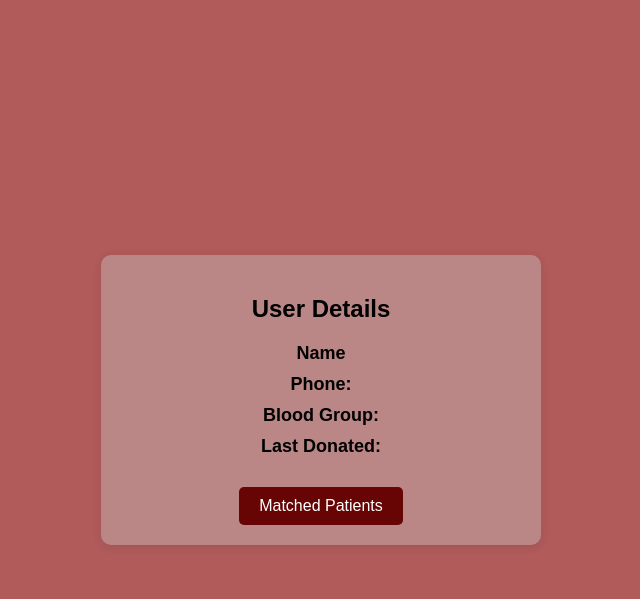
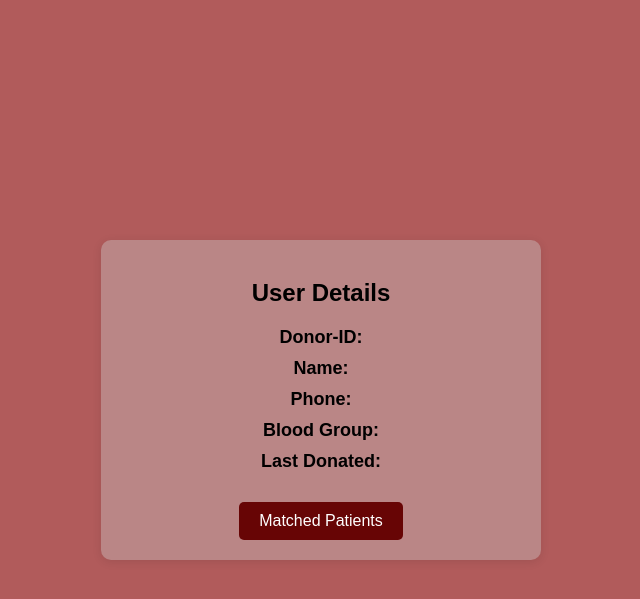
Before and after one commit to aadhityakumaran/donorcall-js, a Node server app: template Donor/views/profile.ejs in a window 1280 px wide. Shown: the top 599 px of the page, without its empty margins (319-959 px from the left). Run offline with Node 20, Linux system fonts and the light colour scheme; the template is opened without the code that fills it, so the values that code supplies are empty.

Commit message:
Donor id added to profile

```diff
--- a/Donor/routes/index.js
+++ b/Donor/routes/index.js
@@ -15,6 +15,7 @@ router.get('/', async (req, res) => {
 router.get('/profile', async (req, res) => {
     const donor_id = req.token.donor_id;
     const userData = await getUserData(donor_id);
+    userData.donor_id = donor_id;
     res.render('profile.ejs', { userData });
 });
 
--- a/Donor/views/profile.ejs
+++ b/Donor/views/profile.ejs
@@ -12,7 +12,12 @@
         <h2>User Details</h2>
 
         <div class="profile-item">
-            <p class="title">Name</p>
+            <p class="title">Donor-ID:</p>
+            <p> <%= userData.donor_id%> </p>
+        </div>
+
+        <div class="profile-item">
+            <p class="title">Name:</p>
             <p><%= userData.name %></p>
         </div>
 
```
